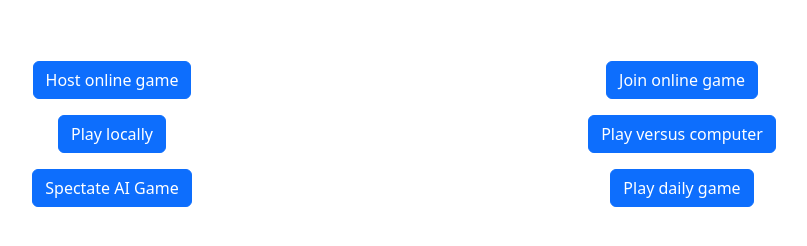
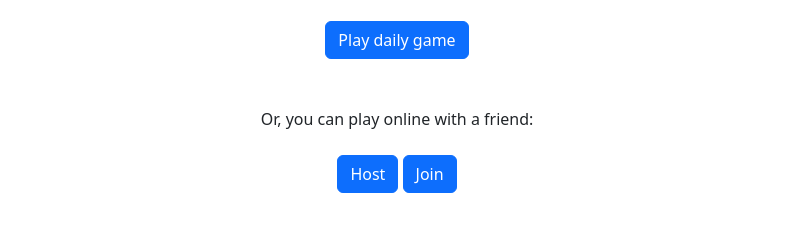
Before and after one commit to ZackNoyes/chess25, a website built with webpack: page www/index.html in a window 1280 px wide. Shown: the part 156-402 px from the top of the page, without its empty margins (243-1050 px from the left). Built offline with nearby package versions, Linux system fonts and the light colour scheme.

Commit message:
changed options available at the start

```diff
--- a/www/index.html
+++ b/www/index.html
@@ -57,36 +57,21 @@
 
     <div class="position-absolute top-0 start-0" id="alerts"></div>
 
-    <div class="container text-center py-3 py-sm-5">
+    <div class="container text-center pt-3 pt-sm-5 pb-3 pb-sm-4">
       <h1 class="display-4 mb-0">Chess25</h1>
       <button class="btn btn-link rounded-pill px-3" type="button" data-bs-toggle="modal" data-bs-target="#rules">Show rules</button>
     </div>
 
     <div class="container text-center" id="startOptions">
-      <div class="row my-3">
+      <div class="row mb-5">
+        <div class="col-3"></div>
         <div class="col-6">
-          <button class="btn btn-primary full" type="button" data-bs-toggle="modal" data-bs-target="#hostModal" onclick="initiateHosting()">Host online game</button>
-        </div>
-        <div class="col-6">
-          <button class="btn btn-primary full" type="button" data-bs-toggle="modal" data-bs-target="#joinModal">Join online game</button>
+          <button class="btn btn-primary full fs-6" type="button" onclick="initDailyGame()">Play daily game</button>
         </div>
       </div>
-      <div class="row my-3">
-        <div class="col-6">
-          <button class="btn btn-primary full" type="button" onclick="initLocalGame()">Play locally</button>
-        </div>
-        <div class="col-6">
-          <button class="btn btn-primary full" type="button" onclick="initAIGame()">Play versus computer</button>
-        </div>
-      </div>
-      <div class="row my-3">
-        <div class="col-6">
-          <button class="btn btn-primary full" type="button" onclick="initAIvsAIGame()">Spectate AI Game</button>
-        </div>
-        <div class="col-6">
-          <button class="btn btn-primary full" type="button" onclick="initDailyGame()">Play daily game</button>
-        </div>
-      </div>
+      Or, you can play online with a friend:<br/><br/>
+      <button class="btn btn-primary full" type="button" data-bs-toggle="modal" data-bs-target="#hostModal" onclick="initiateHosting()">Host</button>
+      <button class="btn btn-primary full" type="button" data-bs-toggle="modal" data-bs-target="#joinModal">Join</button>
     </div>
     <div id="game" style="display: none;" class="text-center">
       <div class="container d-flex flex-fill">
```
